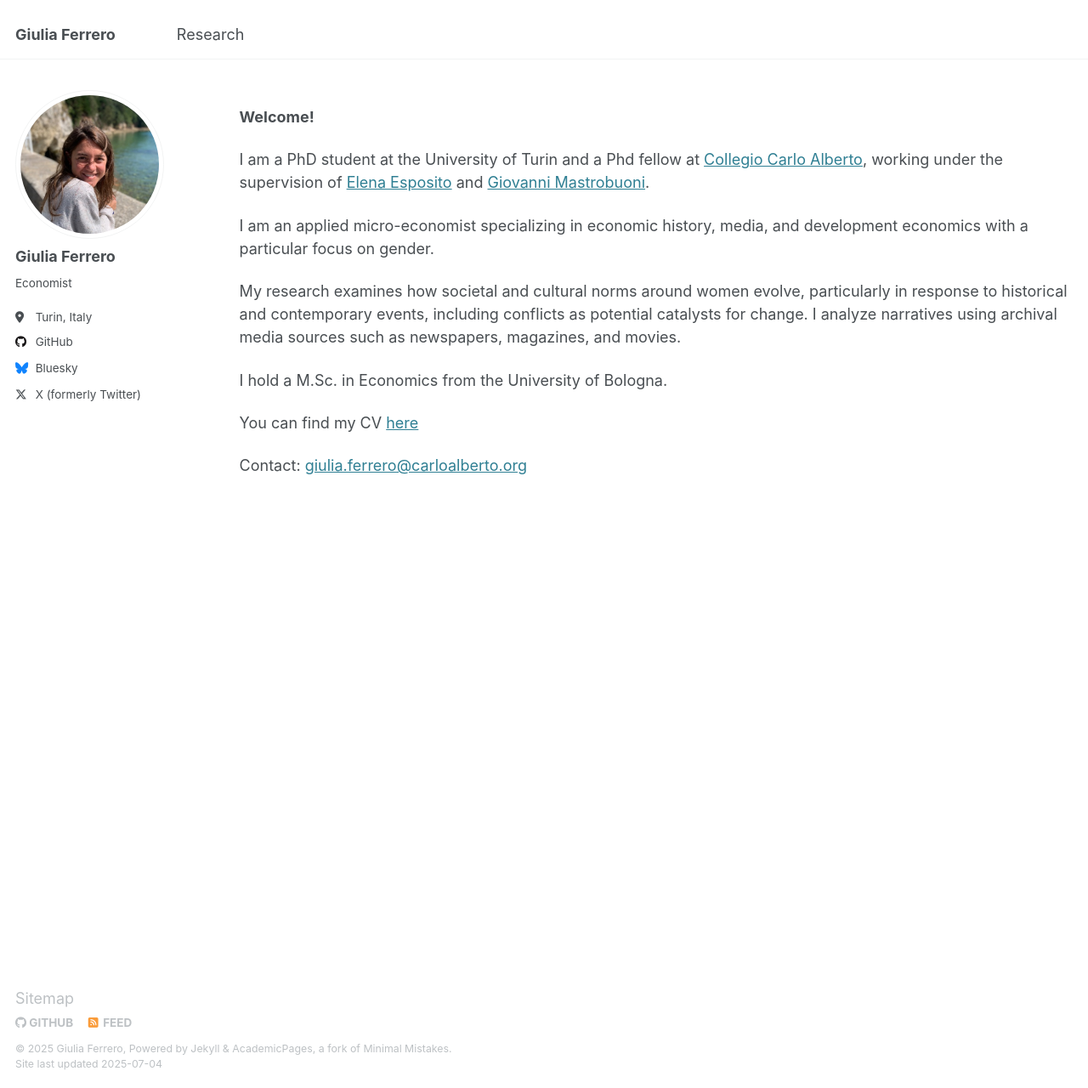
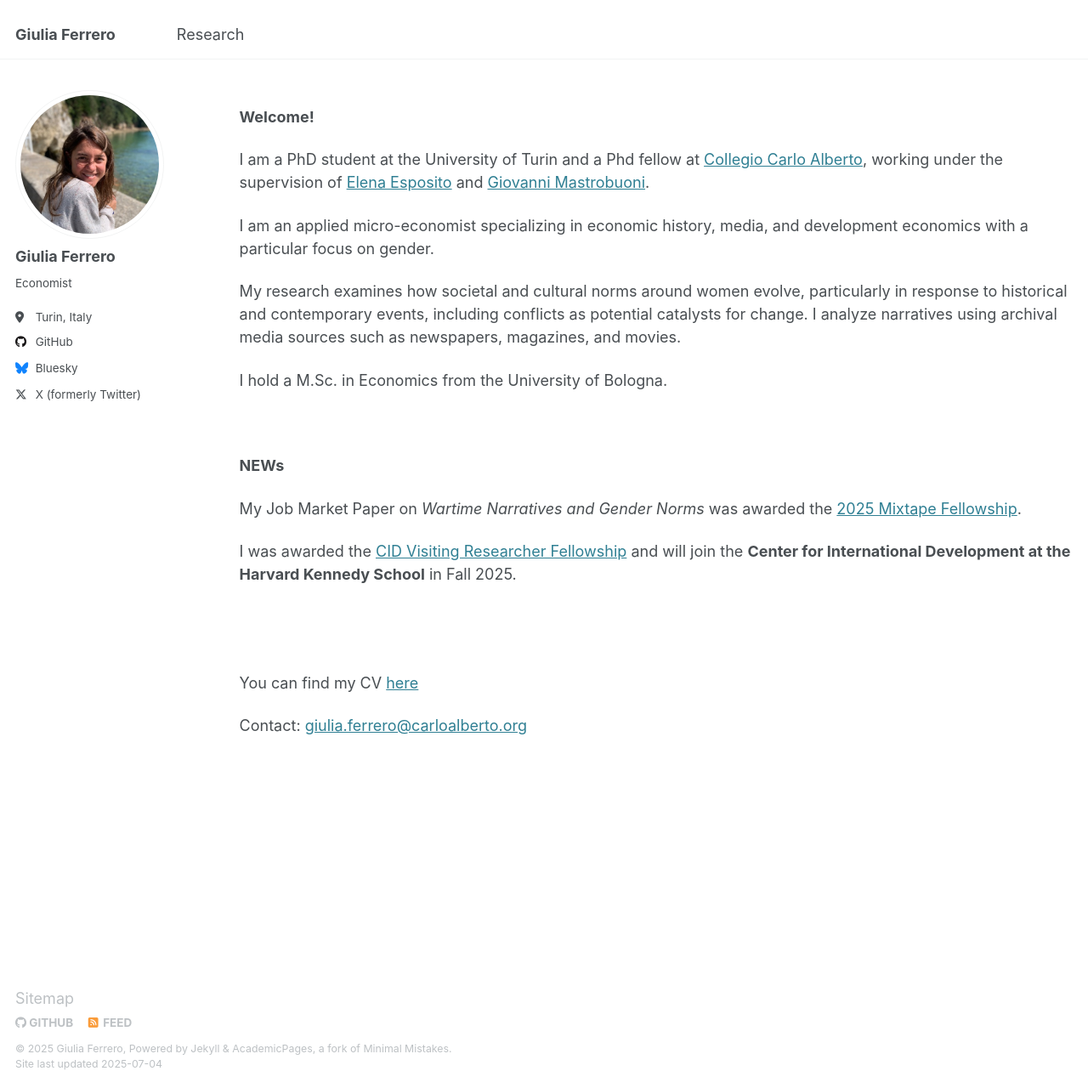
Before and after one commit to giuliferrero/giuliferrero.github.io, a Jekyll site: the page built from _pages/about.md, in a window 1280 px wide and 1280 px high. Shown: the whole window at 85% size. Built offline with Jekyll 4.4.1, drawn with Linux system fonts in a browser that asks for light colours.

Commit message:
Update about.md

```diff
--- a/_pages/about.md
+++ b/_pages/about.md
@@ -19,6 +19,16 @@ using archival media sources such as newspapers, magazines, and movies.
 
 I hold a M.Sc. in Economics from the University of Bologna.
 
+<br>
+
+**NEWs**
+
+My Job Market Paper on *Wartime Narratives and Gender Norms* was awarded the [2025 Mixtape Fellowship](https://www.mixtapesessions.io/about/).
+
+I was awarded the [CID Visiting Researcher Fellowship](https://www.hks.harvard.edu/centers/cid/about-cid/jobs-opportunities/cid-visiting-researcher-program) and will join the **Center for International Development at the Harvard Kennedy School** in Fall 2025.
+
+<br><br>
+
 You can find my CV [here](https://www.dropbox.com/scl/fi/c6ei4qjv68oxd9aasa357/CV_Ferrero_2025.pdf?rlkey=3rdihh85jyylpcumom0hha3mr&st=w8rx0tmy&dl=0)
 
 Contact: [giulia.ferrero@carloalberto.org](mailto:giulia.ferrero@carloalberto.org)
```
